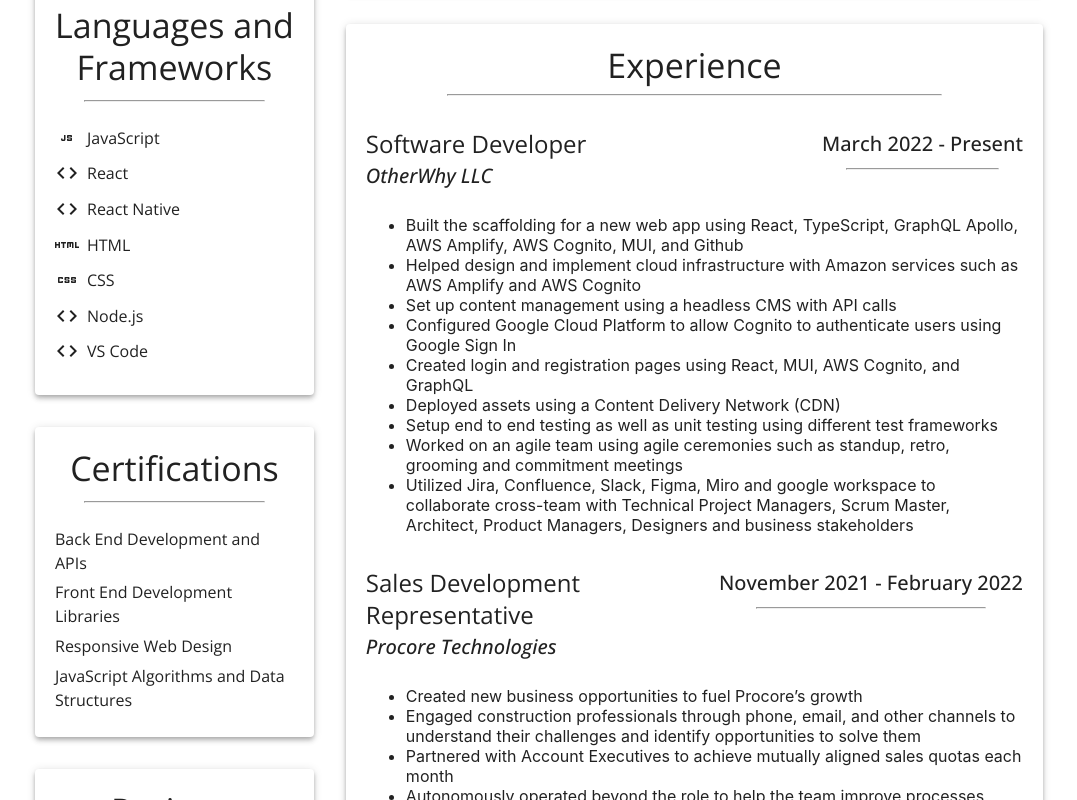
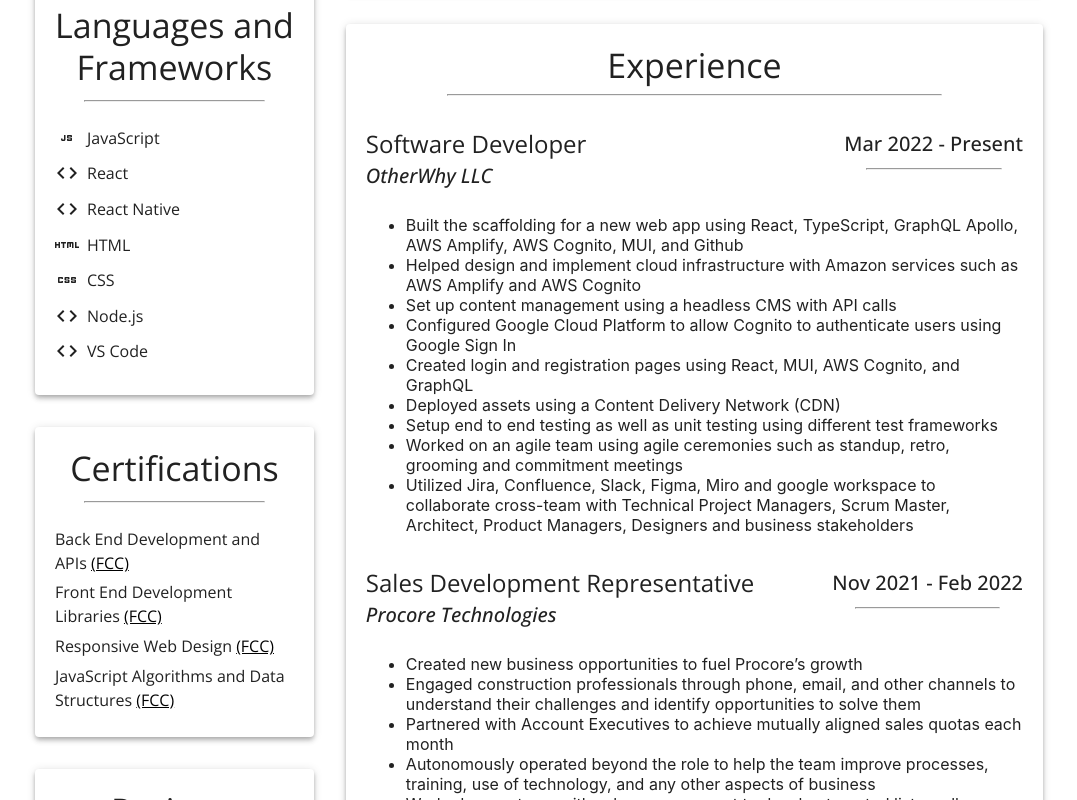
Before and after one commit to brandmch/website_v2, a React (Create React App) app: page / in a window 1280 px wide. Shown: the part 540-1340 px from the top of the page, without its empty margins (101-1178 px from the left). Built offline with nearby package versions, Linux system fonts and the light colour scheme.

Commit message:
FCC links

```diff
--- a/src/routes/landing.js
+++ b/src/routes/landing.js
@@ -143,14 +143,40 @@
                 </Typography>
                 <hr />
                 <Typography gutterBottom marginTop={3}>
-                  Back End Development and APIs
+                  Back End Development and APIs{" "}
+                  <a
+                    href="https://www.freecodecamp.org/certification/brandmch/back-end-development-and-apis"
+                    target="_blank"
+                  >
+                    (FCC)
+                  </a>
                 </Typography>
                 <Typography gutterBottom>
-                  Front End Development Libraries
+                  Front End Development Libraries{" "}
+                  <a
+                    href="https://www.freecodecamp.org/certification/brandmch/front-end-development-libraries"
+                    target="_blank"
+                  >
+                    (FCC)
+                  </a>
                 </Typography>
-                <Typography gutterBottom>Responsive Web Design</Typography>
                 <Typography gutterBottom>
-                  JavaScript Algorithms and Data Structures
+                  Responsive Web Design{" "}
+                  <a
+                    href="https://www.freecodecamp.org/certification/brandmch/responsive-web-design"
+                    target="_blank"
+                  >
+                    (FCC)
+                  </a>
+                </Typography>
+                <Typography gutterBottom>
+                  JavaScript Algorithms and Data Structures{" "}
+                  <a
+                    href="https://www.freecodecamp.org/certification/brandmch/javascript-algorithms-and-data-structures"
+                    target="_blank"
+                  >
+                    (FCC)
+                  </a>
                 </Typography>
               </Box>
             </Paper>
@@ -243,7 +269,7 @@
                     </Typography>
                   </Box>
                   <Box>
-                    <Typography variant="h6">March 2022 - Present</Typography>
+                    <Typography variant="h6">Mar 2022 - Present</Typography>
                     <hr />
                   </Box>
                 </Box>
@@ -297,9 +323,7 @@
                     </Typography>
                   </Box>
                   <Box>
-                    <Typography variant="h6">
-                      November 2021 - February 2022
-                    </Typography>
+                    <Typography variant="h6">Nov 2021 - Feb 2022</Typography>
                     <hr />
                   </Box>
                 </Box>
@@ -338,7 +362,7 @@
                     </Typography>
                   </Box>
                   <Box>
-                    <Typography variant="h6">March 2020 - May 2021</Typography>
+                    <Typography variant="h6">Mar 2020 - May 2021</Typography>
                     <hr />
                   </Box>
                 </Box>
```
